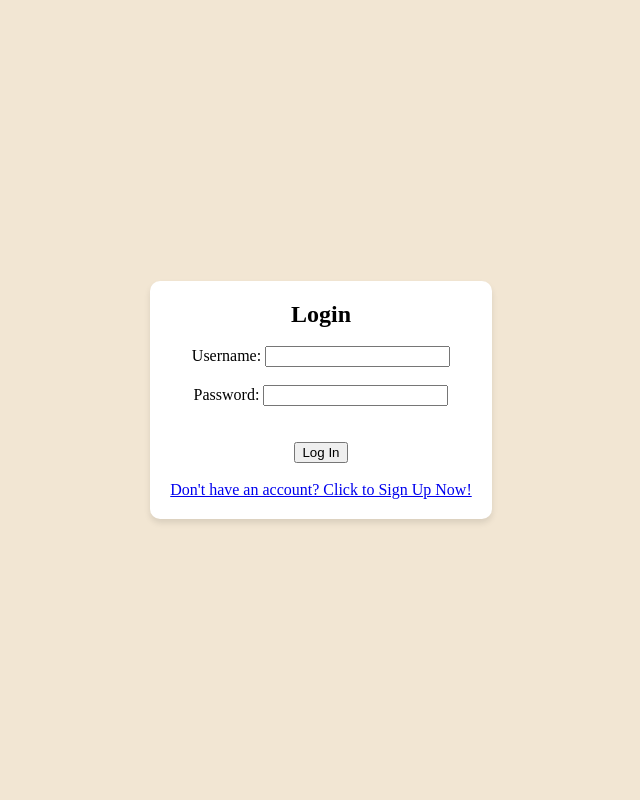
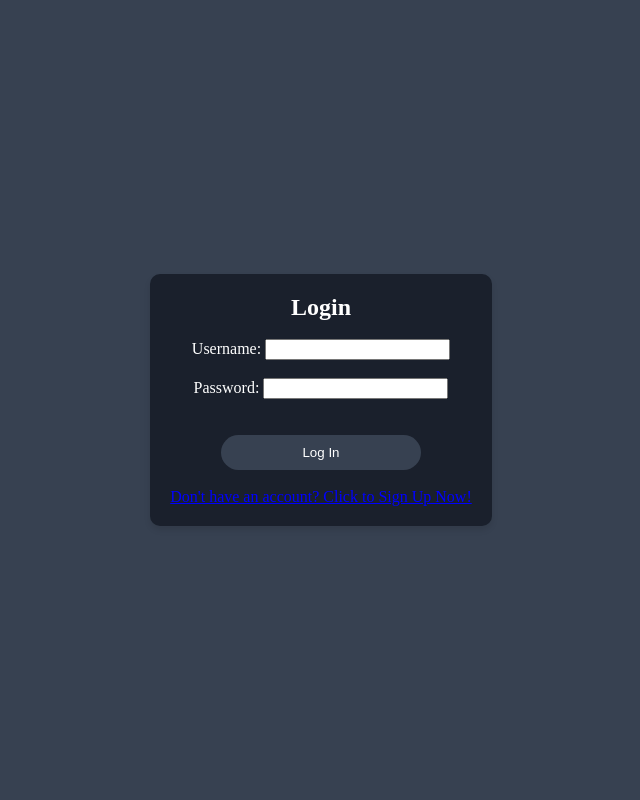
Before and after one commit to AdithamaMulia/tudulis, a PHP site: page /login.php in a window 1280 px wide. Shown: the whole page, without its empty margins (319-959 px from the left). Run offline with PHP 8.4, Linux system fonts and the light colour scheme; some libraries are stand-ins or nearby versions.

Commit message:
Add files via upload

```diff
--- a/login.php
+++ b/login.php
@@ -55,7 +55,7 @@
         }
 
         .card {
-            background-color: #fff;
+            background-color: #1a202c;
             border-radius: 10px;
             box-shadow: 0 4px 6px rgba(0, 0, 0, 0.1);
             padding: 20px;
@@ -65,24 +65,39 @@
         h2 {
             margin: 0;
         }
+        .rounded-buttons {
+            background-color: #374151;
+            color: black;
+            border: none;
+            border-radius: 20px;
+            padding: 10px 20px;
+            cursor: pointer;
+            width: 100%;
+            max-width: 200px;
+            display: flex;
+            justify-content: center;
+            align-items: center;
+            margin: 0 auto;
+            font-family: 'Tenor Sans', sans-serif;
+        }
     </style>
 </head>
-<body style="background-color: #F2E6D3;">
+<body style="background-color: #374151;">
     <div class="card custom-card">
-        <h2>Login</h2>
+        <h2 style="color:white;">Login</h2>
         <br />
         <form id="login-form" action="login.php" method="post">
-            <label for="username">Username:</label>
+            <label for="username" style="color:white;">Username:</label>
             <input type="text" name="username" required><br><br>
 
-            <label for="password">Password:</label>
+            <label for="password" style="color:white;">Password:</label>
             <input type="password" name= "password" required><br><br>
             <br />
 
-            <input type="submit" value="Log In" class="login rounded-buttons">
+            <input type="submit" style="color:white;" value="Log In" class="login rounded-buttons">
         </form>
         <br />
-        <a href="signup.php">Don't have an account? Click to Sign Up Now!</a>
+        <a href="signup.php" style="color:blue;">Don't have an account? Click to Sign Up Now!</a>
     </div>
 </body>
 </html>
```
Also changed, not shown: index.php (+32 -7 lines), signup.php (+7 -8 lines), style.css (+46 -12 lines), deleteTask.php (line endings or trailing spaces), koneksi.php (line endings or trailing spaces), logout.php (line endings or trailing spaces), prosesSignup.php (line endings or trailing spaces), taskDone.php (line endings or trailing spaces), tasklist.php (line endings or trailing spaces), updateName.php (line endings or trailing spaces), updateStatus.php (line endings or trailing spaces).
